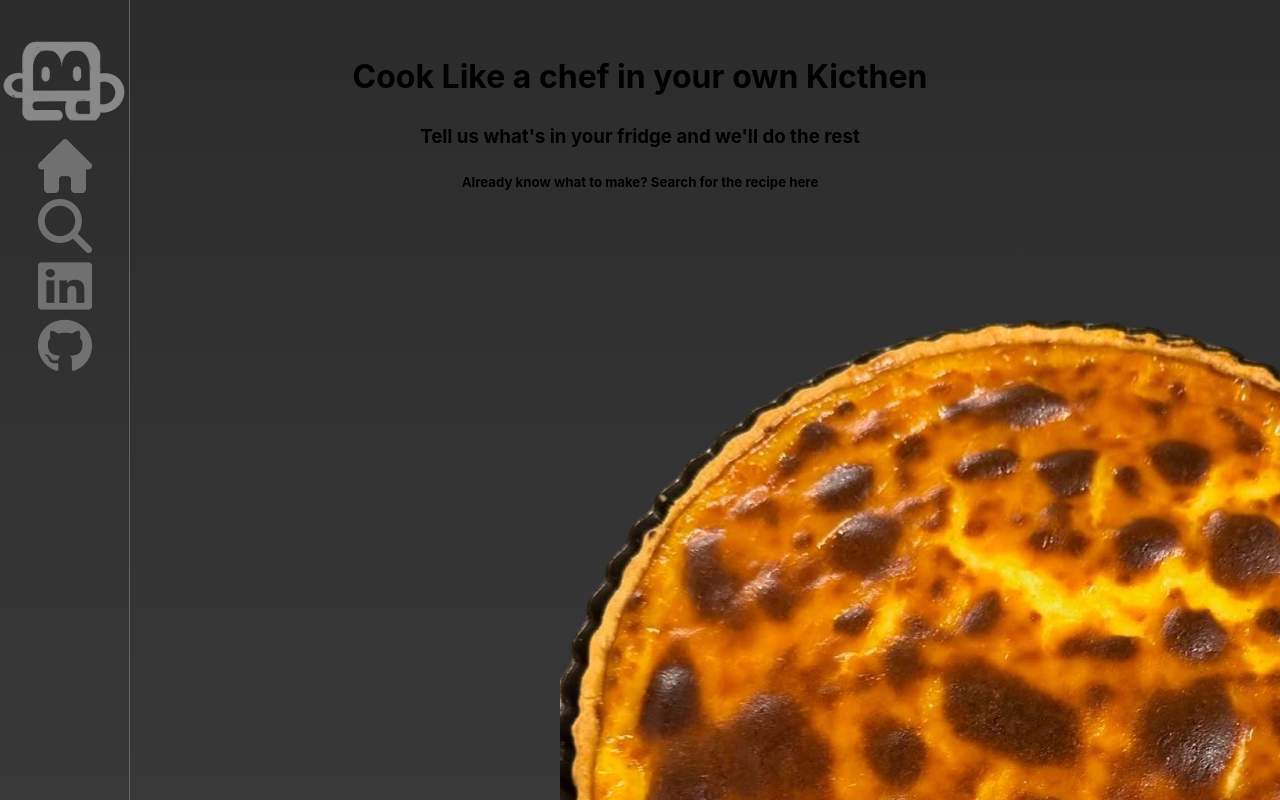
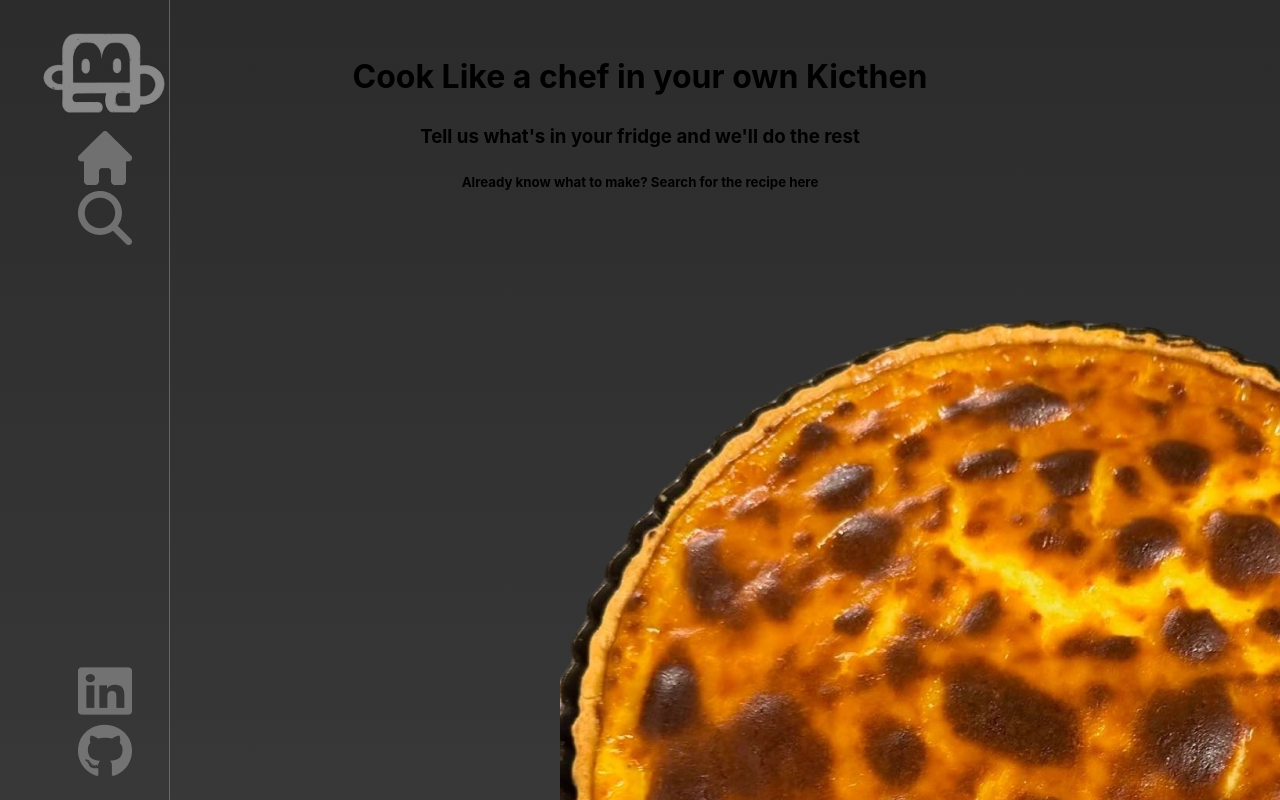
Before and after one commit to Alto0327/Recipe-app, a React (Vite) app: page / in a window 1280 px wide. Shown: the top 800 px of the page. Built offline with nearby package versions, Linux system fonts and the light colour scheme.

Commit message:
spaced icons in navbar

```diff
--- a/src/Layout/Header.jsx
+++ b/src/Layout/Header.jsx
@@ -9,9 +9,8 @@ function Header() {
   return (
     <>
       <nav>
-        <ul id="nav-links">
-          <div>
-            <li>
+        <ul className="nav-links">
+          <li>
             <img src={Logo} alt="" />
           </li>
           <li>
@@ -20,16 +19,14 @@ function Header() {
           <li>
             <img src={Search} alt="" />
           </li>
-        </div>
-        <div>
-
+        </ul>
+        <ul className="nav-links">
           <li>
             <img src={Linkedin} alt="" />
           </li>
           <li>
             <img src={GithubIcon} alt="" />
           </li>
-        </div>
         </ul>
       </nav>
     </>
--- a/src/Layout/Layout.css
+++ b/src/Layout/Layout.css
@@ -5,10 +5,12 @@ nav {
     height: 100%;
     border-right: 1px solid;
     border-color: rgba(152,152,152,0.5);
+    display: flex;
+    flex-direction: column;
+    justify-content: space-between;
 
 }
 
-#nav-links{
+.nav-links{
     display: inline;
-
 }
```
